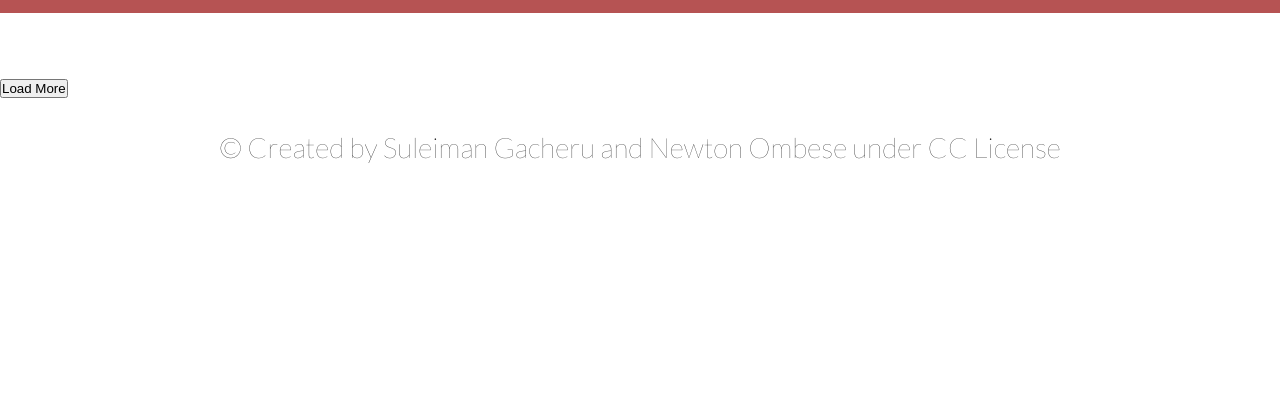
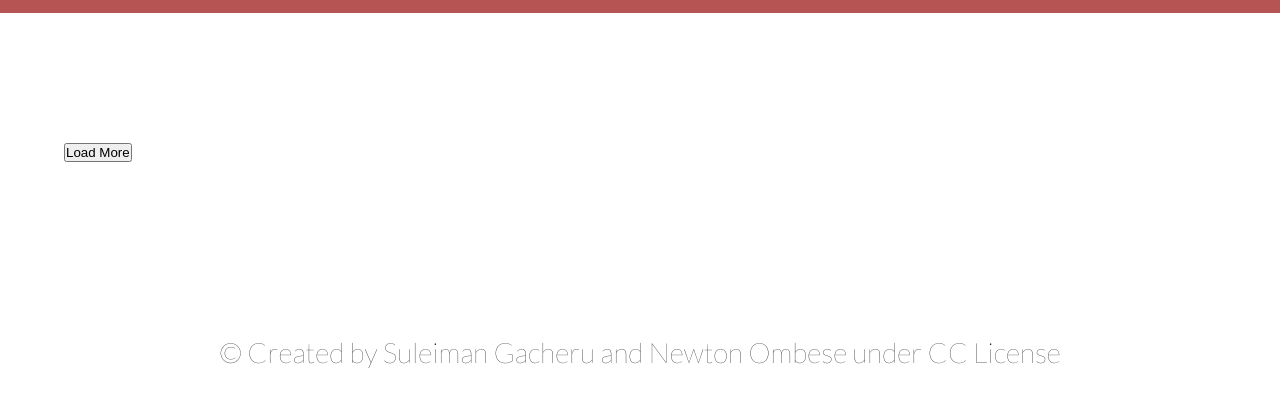
Before and after one commit to hetrox8/Movie_App, a website built with webpack: page src/index.html in a window 1280 px wide. Shown: the part 51-458 px from the top of the page. Built offline with nearby package versions, Linux system fonts and the light colour scheme; no server answers; a small style sheet from the web is missing; a web font is replaced by a local one.

Commit message:
update layout and footer

```diff
--- a/src/index.html
+++ b/src/index.html
@@ -41,11 +41,13 @@
 
             <ul class="list-1"></ul>
           </div>
-          <button id="load-more-button">Load More</button>
-          <footer>
-            &copy; Created by Suleiman Gacheru and Newton Ombese under CC License
-       </footer>
     </main>
 
+    <div class="last">
+        <button id="load-more-button">Load More</button>
+    <footer>
+      &copy; Created by Suleiman Gacheru and Newton Ombese under CC License
+ </footer>
+</div>
 </body>
 </html>
--- a/src/scripts.js
+++ b/src/scripts.js
@@ -16,7 +16,7 @@ const fetchAndDisplayShows = async () => {
     }
     const data = await response.json();
     const listElement = document.querySelector('.list-1');
-    //clearList();
+    // clearList();
 
     for (let i = 0; i < showsPerPage; i++) {
       const show = data[i];
--- a/src/styles.css
+++ b/src/styles.css
@@ -21,6 +21,19 @@
   gap: 5% 30%;
   justify-content: center;
   align-items: center;
+
+}
+
+.last {
+ width: 100%;
+ margin: 0 auto;
+ padding: 5%;
+ position: relative;
+}
+
+#load-more-button {
+ position: relative;
+ top: 50;
 
 }
 
@@ -197,6 +210,6 @@ footer {
   font-size: 28px;
   color: #000;
   font-weight: 500;
-  margin-top: 2rem;
+  margin-top: 15%;
   text-align: center;
 }
```
